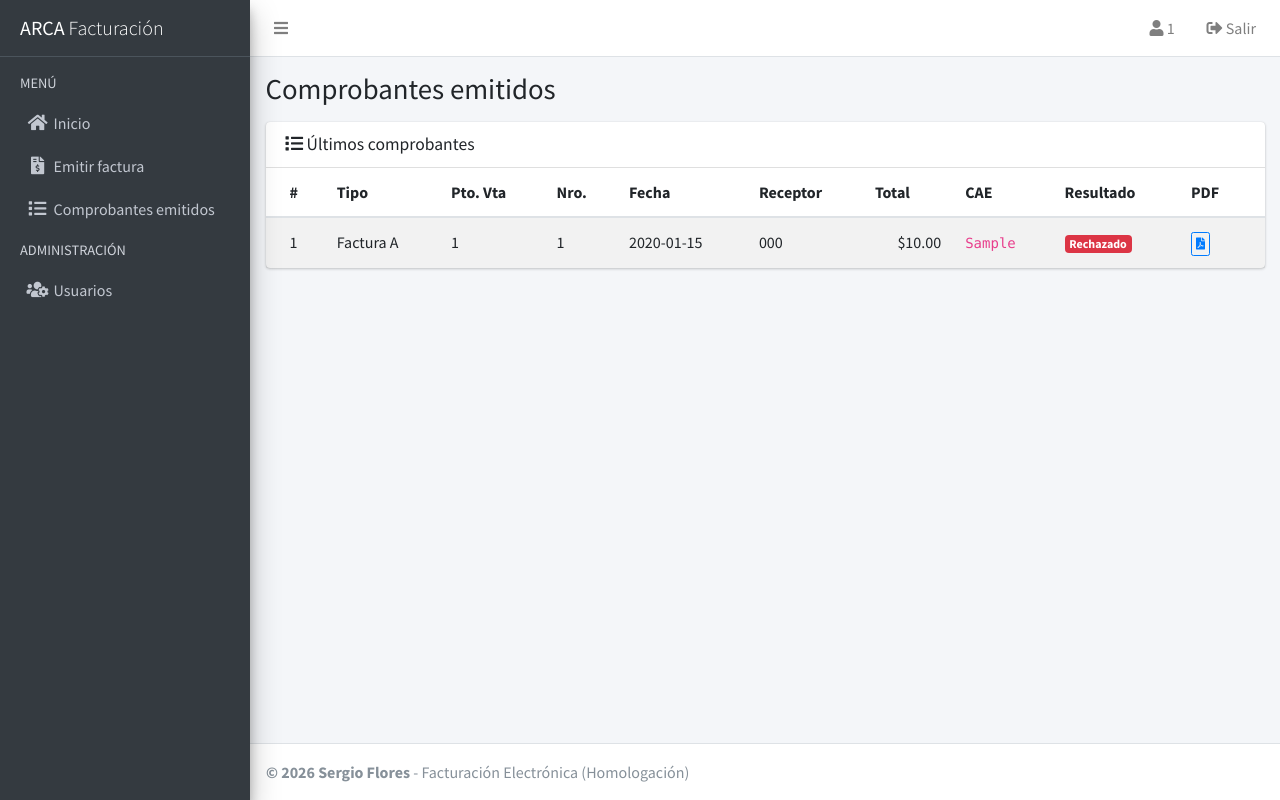
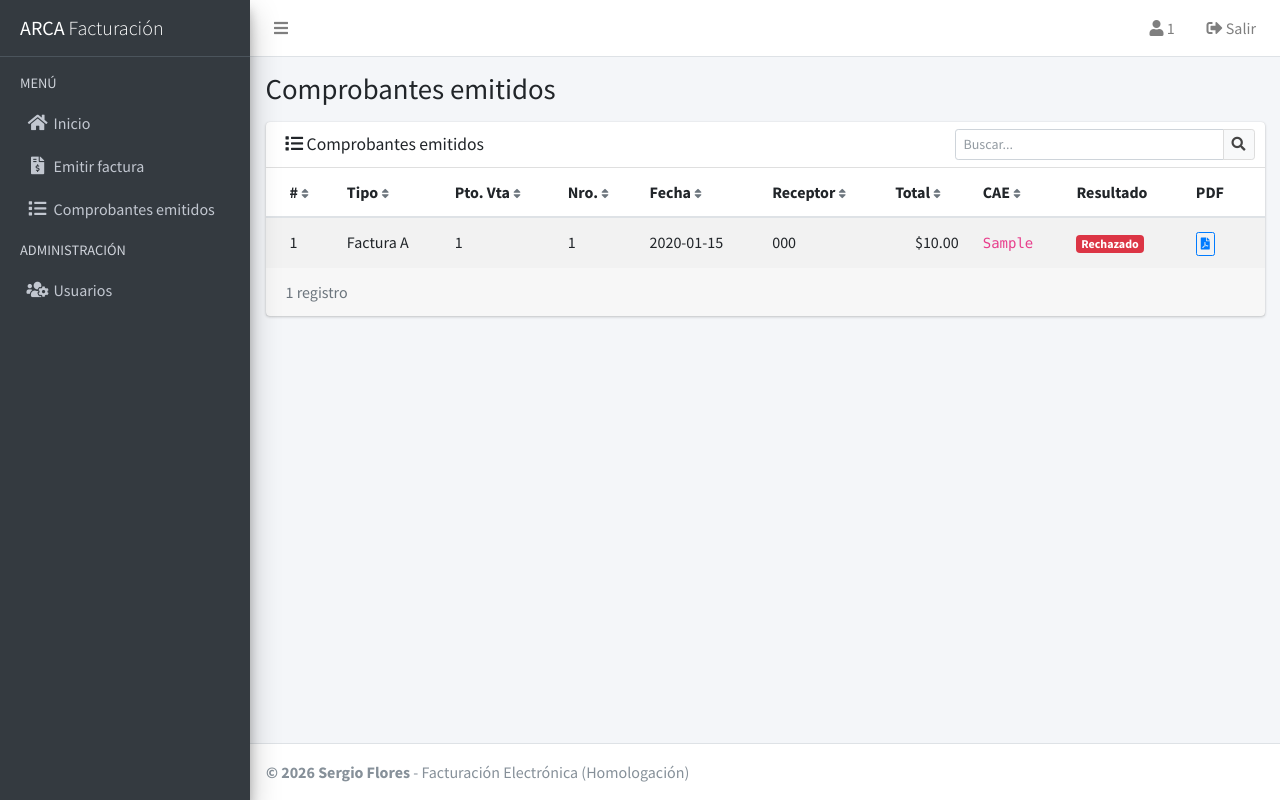
Before and after one commit to floress-saf/facturas_arca, a Flask app: page /emitidas in a window 1280 px wide. Run offline with Flask 3, Linux system fonts and the light colour scheme; the visitor is signed in with stand-in values (Sample User, id 1); tables that the repository leaves empty or names only in its code hold one stand-in row (values such as "Sample post"); some libraries are stand-ins or nearby versions.

Commit message:
Emitidas: paginación, búsqueda y ordenamiento por columnas

```diff
--- a/app.py
+++ b/app.py
@@ -294,18 +294,44 @@ def solicitar_cae():
 @app.route("/emitidas")
 @login_required
 def emitidas():
+    page     = request.args.get("page", 1, type=int)
+    per_page = request.args.get("per_page", 25, type=int)
+    buscar   = request.args.get("q", "").strip()
+
+    per_page = min(max(per_page, 10), 100)
+    page     = max(page, 1)
+    offset   = (page - 1) * per_page
+
     registros = []
+    total = 0
     try:
         conn = get_conexion()
         cur = conn.cursor(dictionary=True)
-        cur.execute("""
-            SELECT * FROM factura_emitida ORDER BY id DESC LIMIT 100
-        """)
+
+        if buscar:
+            like = f"%{buscar}%"
+            filtro = """WHERE nombre_receptor LIKE %s OR cae LIKE %s OR doc_nro LIKE %s
+                        OR fecha LIKE %s OR nro_cmp LIKE %s"""
+            params = (like, like, like, like, like)
+            cur.execute(f"SELECT COUNT(*) as total FROM factura_emitida {filtro}", params)
+            total = cur.fetchone()["total"]
+            cur.execute(f"SELECT * FROM factura_emitida {filtro} ORDER BY id DESC LIMIT %s OFFSET %s", params + (per_page, offset))
+        else:
+            cur.execute("SELECT COUNT(*) as total FROM factura_emitida")
+            total = cur.fetchone()["total"]
+            cur.execute("SELECT * FROM factura_emitida ORDER BY id DESC LIMIT %s OFFSET %s", (per_page, offset))
+
         registros = cur.fetchall()
         cur.close(); conn.close()
     except Exception:
         pass
-    return render_template("emitidas.html", registros=registros, tipos=TIPOS_COMPROBANTE)
+
+    total_pages = max(1, (total + per_page - 1) // per_page)
+    page = min(page, total_pages)
+
+    return render_template("emitidas.html", registros=registros, tipos=TIPOS_COMPROBANTE,
+                           page=page, per_page=per_page, total=total,
+                           total_pages=total_pages, buscar=buscar)
 
 
 @app.route("/emitidas/pdf/<int:tipo>/<int:pto_vta>/<int:nro_cmp>")
--- a/templates/emitidas.html
+++ b/templates/emitidas.html
@@ -5,21 +5,34 @@
 {% block content %}
 <div class="card">
     <div class="card-header">
-        <h3 class="card-title"><i class="fas fa-list"></i> Últimos comprobantes</h3>
+        <h3 class="card-title"><i class="fas fa-list"></i> Comprobantes emitidos</h3>
+        <div class="card-tools">
+            <form method="GET" action="/emitidas" class="input-group input-group-sm" style="width:300px;">
+                <input type="text" name="q" class="form-control" placeholder="Buscar..." value="{{ buscar }}">
+                <div class="input-group-append">
+                    <button type="submit" class="btn btn-default"><i class="fas fa-search"></i></button>
+                </div>
+                {% if buscar %}
+                <div class="input-group-append">
+                    <a href="/emitidas" class="btn btn-default"><i class="fas fa-times"></i></a>
+                </div>
+                {% endif %}
+            </form>
+        </div>
     </div>
     <div class="card-body table-responsive p-0">
         {% if registros %}
-        <table class="table table-hover table-striped text-nowrap">
+        <table class="table table-hover table-striped text-nowrap" id="tabla-emitidas">
             <thead>
                 <tr>
-                    <th>#</th>
-                    <th>Tipo</th>
-                    <th>Pto. Vta</th>
-                    <th>Nro.</th>
-                    <th>Fecha</th>
-                    <th>Receptor</th>
-                    <th>Total</th>
-                    <th>CAE</th>
+                    <th class="sortable" data-col="0" data-type="num"># <i class="fas fa-sort fa-xs text-muted"></i></th>
+                    <th class="sortable" data-col="1" data-type="str">Tipo <i class="fas fa-sort fa-xs text-muted"></i></th>
+                    <th class="sortable" data-col="2" data-type="num">Pto. Vta <i class="fas fa-sort fa-xs text-muted"></i></th>
+                    <th class="sortable" data-col="3" data-type="num">Nro. <i class="fas fa-sort fa-xs text-muted"></i></th>
+                    <th class="sortable" data-col="4" data-type="str">Fecha <i class="fas fa-sort fa-xs text-muted"></i></th>
+                    <th class="sortable" data-col="5" data-type="str">Receptor <i class="fas fa-sort fa-xs text-muted"></i></th>
+                    <th class="sortable" data-col="6" data-type="num">Total <i class="fas fa-sort fa-xs text-muted"></i></th>
+                    <th class="sortable" data-col="7" data-type="str">CAE <i class="fas fa-sort fa-xs text-muted"></i></th>
                     <th>Resultado</th>
                     <th>PDF</th>
                 </tr>
@@ -54,9 +67,82 @@
         {% else %}
         <div class="p-4 text-center text-muted">
             <i class="fas fa-file-invoice fa-3x mb-3"></i>
-            <p>No hay comprobantes emitidos todavía.</p>
+            <p>{% if buscar %}No se encontraron comprobantes para "{{ buscar }}".{% else %}No hay comprobantes emitidos todavía.{% endif %}</p>
         </div>
         {% endif %}
     </div>
+    {% if total_pages > 1 %}
+    <div class="card-footer clearfix">
+        <span class="float-left text-muted" style="line-height:38px;">{{ total }} registro{{ 's' if total != 1 }}</span>
+        <ul class="pagination pagination-sm m-0 float-right">
+            <li class="page-item {% if page <= 1 %}disabled{% endif %}">
+                <a class="page-link" href="/emitidas?page={{ page - 1 }}&per_page={{ per_page }}{% if buscar %}&q={{ buscar }}{% endif %}">«</a>
+            </li>
+            {% for p in range(1, total_pages + 1) %}
+                {% if p == page %}
+                <li class="page-item active"><a class="page-link" href="#">{{ p }}</a></li>
+                {% elif p == 1 or p == total_pages or (p >= page - 2 and p <= page + 2) %}
+                <li class="page-item"><a class="page-link" href="/emitidas?page={{ p }}&per_page={{ per_page }}{% if buscar %}&q={{ buscar }}{% endif %}">{{ p }}</a></li>
+                {% elif p == page - 3 or p == page + 3 %}
+                <li class="page-item disabled"><a class="page-link">…</a></li>
+                {% endif %}
+            {% endfor %}
+            <li class="page-item {% if page >= total_pages %}disabled{% endif %}">
+                <a class="page-link" href="/emitidas?page={{ page + 1 }}&per_page={{ per_page }}{% if buscar %}&q={{ buscar }}{% endif %}">»</a>
+            </li>
+        </ul>
+    </div>
+    {% else %}
+    <div class="card-footer">
+        <span class="text-muted">{{ total }} registro{{ 's' if total != 1 }}</span>
+    </div>
+    {% endif %}
 </div>
+
+{% block extra_scripts %}
+<script>
+    let sortCol = -1;
+    let sortAsc = true;
+
+    document.querySelectorAll("th.sortable").forEach(th => {
+        th.style.cursor = "pointer";
+        th.addEventListener("click", () => {
+            const col  = parseInt(th.dataset.col);
+            const type = th.dataset.type;
+
+            if (sortCol === col) {
+                sortAsc = !sortAsc;
+            } else {
+                sortCol = col;
+                sortAsc = true;
+            }
+
+            document.querySelectorAll("th.sortable i").forEach(i => {
+                i.className = "fas fa-sort fa-xs text-muted";
+            });
+            th.querySelector("i").className = sortAsc ? "fas fa-sort-up fa-xs text-primary" : "fas fa-sort-down fa-xs text-primary";
+
+            const tbody = document.querySelector("#tabla-emitidas tbody");
+            const rows  = Array.from(tbody.querySelectorAll("tr"));
+
+            rows.sort((a, b) => {
+                let valA = a.cells[col].textContent.trim();
+                let valB = b.cells[col].textContent.trim();
+
+                if (type === "num") {
+                    valA = parseFloat(valA.replace(/[^0-9.\-]/g, "")) || 0;
+                    valB = parseFloat(valB.replace(/[^0-9.\-]/g, "")) || 0;
+                    return sortAsc ? valA - valB : valB - valA;
+                } else {
+                    return sortAsc
+                        ? valA.localeCompare(valB, "es")
+                        : valB.localeCompare(valA, "es");
+                }
+            });
+
+            rows.forEach(row => tbody.appendChild(row));
+        });
+    });
+</script>
 {% endblock %}
+{% endblock %}
```
Also changed, not shown: 1 other file.
